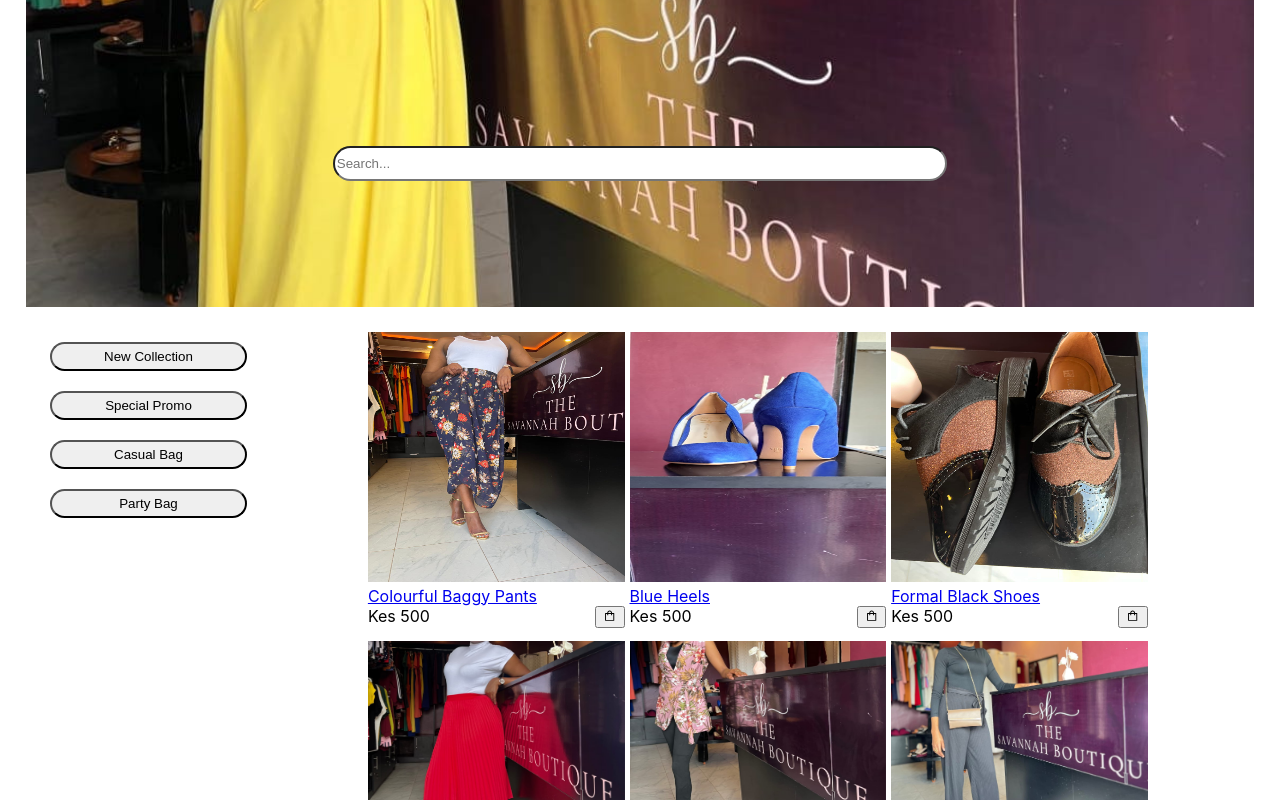
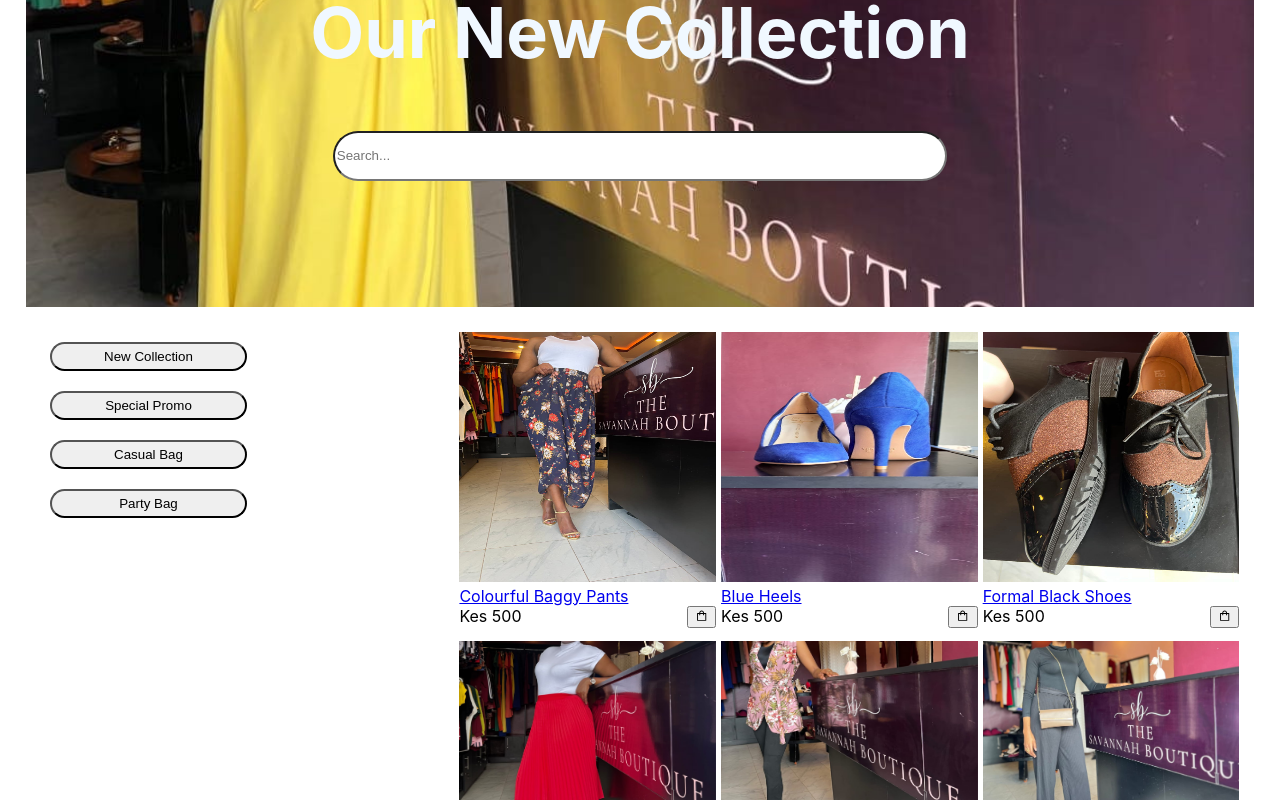
Before and after one commit to kk-mbugua/savannah, a React (Create React App) app in the folder front_end/: page / in a window 1280 px wide. Shown: the part 220-1020 px from the top of the page. Built offline with nearby package versions, Linux system fonts and the light colour scheme.

Commit message:
add preview title

```diff
--- a/front_end/src/assets/styles/global.css
+++ b/front_end/src/assets/styles/global.css
@@ -38,16 +38,24 @@
     background-size: cover;
   }
 
-.homeSearch {
+.previewTitle {
+    color: aliceblue;
+    font-size: 70px;
+    width: 100%;
+    left: 25%;
+    padding-bottom: 10px;
+}
+
+.previewSearch {
     position: absolute;
     width: 50%;
-    height: 35px;
+    height: 12%;
     left: 25%;
     bottom: 30%;
 
 }
 
-.homeSearch input{
+.previewSearch input{
     width: 100%;
     height: 100%;
     border-radius: 80px;
@@ -82,14 +90,8 @@
 
 .shoppingItems {
     display: flex;
-    width: 80%;
-}
-
-.shoppingItemsContent {
-    display: flex;
     flex-wrap: wrap;
     max-width: 800px; /* Adjust the max-width as per your requirement */
-    margin: 0 auto;
 }
 
 .shoppingItem {
--- a/front_end/src/components/ShoppingItems.jsx
+++ b/front_end/src/components/ShoppingItems.jsx
@@ -30,7 +30,7 @@ function ShoppingItems() {
         return <Item key={itemDetails.id} details={itemDetails}/>;
     })
     return (
-        <div className="shoppingItemsContent">
+        <div className="shoppingItems">
             {comp}
         </div>
     )
--- a/front_end/src/pages/Home.jsx
+++ b/front_end/src/pages/Home.jsx
@@ -4,7 +4,10 @@ function Home () {
     return (
     <div className="home">
         <div className="previewWindow">
-            <div className="homeSearch">
+            <div className="previewTitle">
+                <h4 style={{display: "inline-block"}}>Our New Collection</h4>
+            </div>
+            <div className="previewSearch">
                 <input type="search" name="search" placeholder="Search..."/>
             </div>
         </div>
@@ -15,10 +18,7 @@ function Home () {
                 <button>Casual Bag</button>
                 <button>Party Bag</button>
             </div>
-            <div className="shoppingItems">
-                <ShoppingItems />
-            </div>
-
+            <ShoppingItems />
         </div>
     </div>
     )
```
